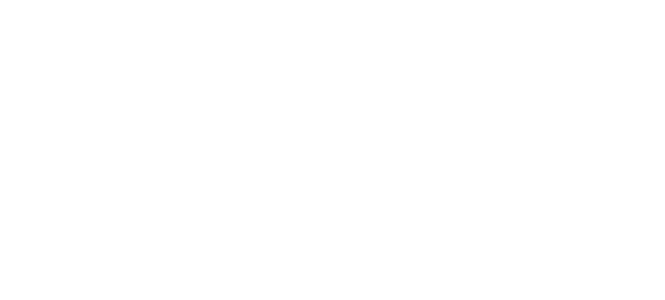
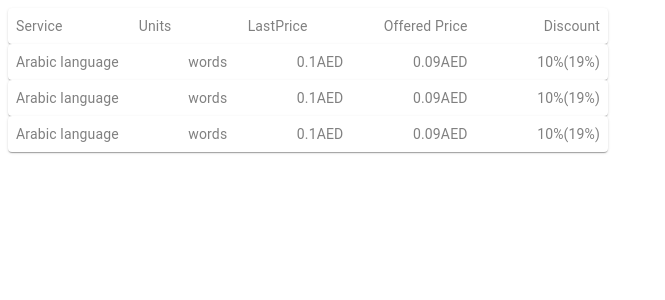
Before and after one commit to Shivendra437/EZ-assignment, a React (Create React App) app: page / in a window 1280 px wide. Shown: the top 300 px of the page, without its empty margins (0-665 px from the left). Built offline with nearby package versions, Linux system fonts and the light colour scheme.

Commit message:
Pricelistdone

```diff
--- a/src/App.js
+++ b/src/App.js
@@ -2,6 +2,7 @@
 // import Client from "./Component/Client/Client";
 // import Entities from "./Component/Entities/Entities";
 import "./styles.css";
+import PriceList from "./Component/PriceList/PriceList";
 // import Reuse from "./Component/Reuse/Reuse";
 // import CompanyDetails from "./Component/CompanyDetail/CompanyDetail";
 export default function App() {
@@ -19,6 +20,7 @@
         Valid="MSLA valid through"
         File="Sharing"
       /> */}
+      <PriceList />
     </div>
   );
 }
--- a/src/Component/PriceList/PriceList.jsx
+++ b/src/Component/PriceList/PriceList.jsx
@@ -1,34 +1,54 @@
-import * as React from 'react';
-import Box from '@mui/material/Box';
-import Paper from '@mui/material/Paper';
-import Stack from '@mui/material/Stack';
-import { styled } from '@mui/material/styles';
+import * as React from "react";
+import Box from "@mui/material/Box";
+import Paper from "@mui/material/Paper";
+import Stack from "@mui/material/Stack";
+import { styled } from "@mui/material/styles";
 
 const Item = styled(Paper)(({ theme }) => ({
-  backgroundColor: theme.palette.mode === 'dark' ? '#1A2027' : '#fff',
+  backgroundColor: theme.palette.mode === "dark" ? "#1A2027" : "#fff",
   ...theme.typography.body2,
   padding: theme.spacing(1),
-  textAlign: 'center',
-  color: theme.palette.text.secondary,
+  textAlign: "center",
+  color: theme.palette.text.secondary
 }));
-const abc={
-  display:'flex',
-  justifyContent:'space-around',
-    color:'grey',
-  }
-
-
+const abc = {
+  display: "flex",
+  justifyContent: "space-between",
+  color: "grey"
+};
+let arr = {
+  Service: "Arabic language",
+  units: "words",
+  lastprice: "0.1AED",
+  offeredPrice: "0.09AED",
+  Discount: "10%(19%)"
+};
+var arr2 = [];
+arr2.push(arr);
+arr2.push(arr);
+arr2.push(arr);
 export default function Reuse(props) {
   return (
-    <Box sx={{ width: '600px' }}>
-      <Stack  >
+    <Box sx={{ width: "600px" }}>
+      <Stack>
         <Item style={abc}>
-           <span>{props.Location}</span>
-           <span>hi</span>
-           <span>hi</span>
-          <span>hi</span>
-          <span>hi</span>
-           </Item>
+          <span>Service</span>
+          <span>Units</span>
+          <span>LastPrice</span>
+          <span>Offered Price</span>
+          <span>Discount</span>
+        </Item>
+      </Stack>
+      <Stack>
+        {arr2.map((el) => (
+          <Item style={abc}>
+            <span>{el.Service}</span>
+            <span>{el.units}</span>
+            <span>{el.lastprice}</span>
+            <span>{el.offeredPrice}</span>
+            <span>{el.Discount}</span>
+          </Item>
+        ))}
       </Stack>
     </Box>
   );
```
Also changed, not shown: src/Component/PriceList/scroll.jpg (added).
